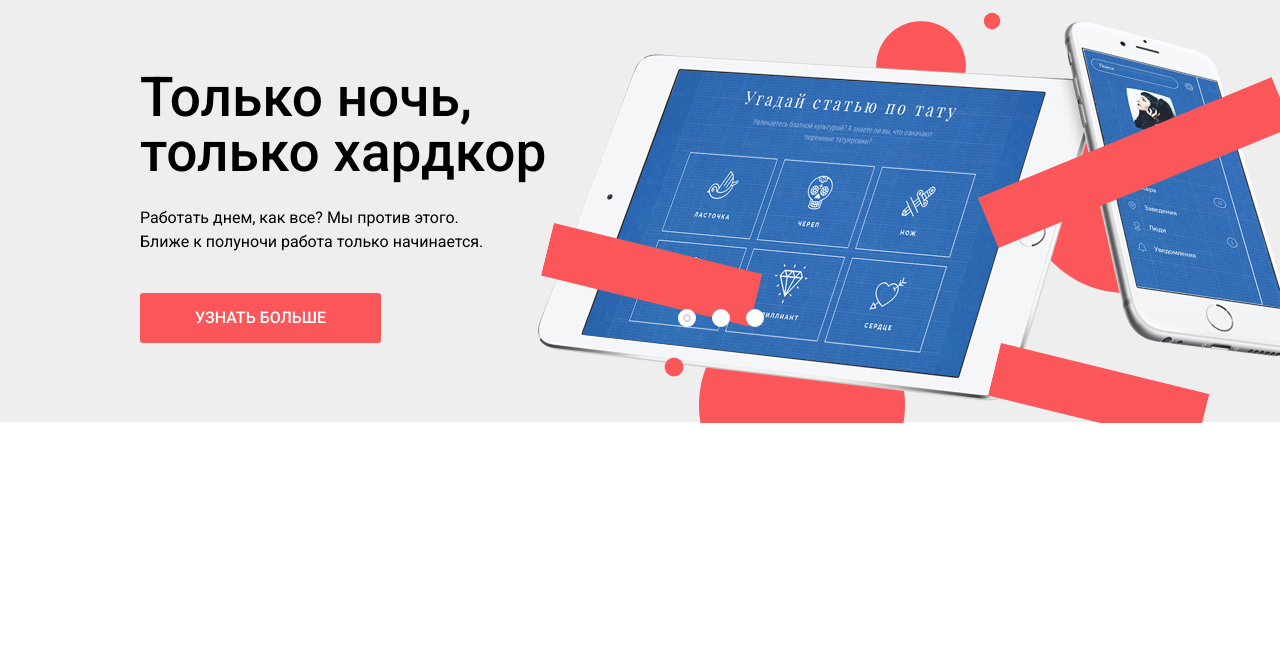
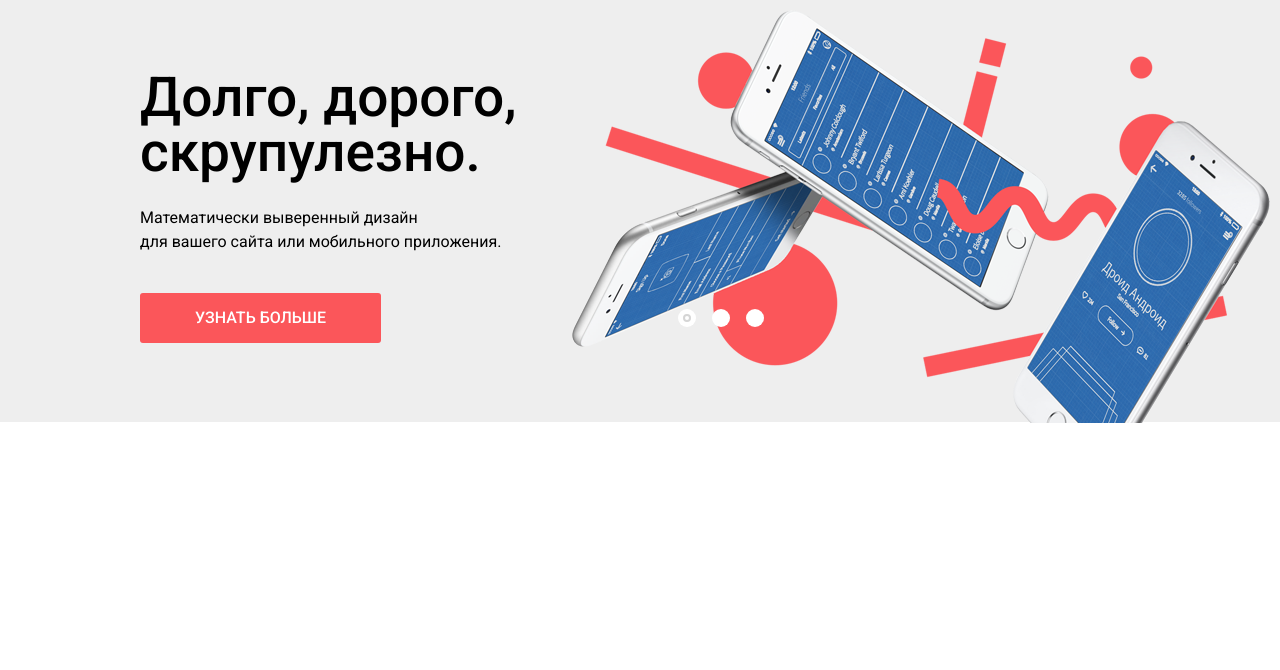
Before and after one commit to rmk1409/nerds-for-olya, a plain HTML site: page index.html in a window 1280 px wide. Both pictures are taken after a click on the button 687 px from the left and 441 px from the top of the page. Shown: the part 123-793 px from the top of the page. Drawn offline with Linux system fonts and the light colour scheme.

Commit message:
9 Animation done completely

```diff
--- a/css/style.css
+++ b/css/style.css
@@ -156,12 +156,13 @@ a {
   border: none;
 }
 
-.slider-button--active {
+.slider-button {
   position: relative;
 }
 
-.slider-button--active:before {
+.slider-button:before {
   content: "";
+  display: none;
   position: absolute;
   top: 5px;
   left: 5px;
@@ -170,6 +171,10 @@ a {
   background-color: transparent;
   border: 2px solid var(--gray-active);
   border-radius: 50%;
+}
+
+.slider-button--active:before {
+  display: block;
 }
 
 .site-navigation {
@@ -261,6 +266,7 @@ a {
   display: none;
 }
 
+
 .promo-slider-2::after {
   position: absolute;
   top: -78px;
@@ -274,7 +280,7 @@ a {
 }
 
 .promo-slider-3 {
-
+display: none;
 }
 
 .promo-slider-3::after {
@@ -287,6 +293,10 @@ a {
   background-image: url("../img/index/nerds-index-slide3.png");
   background-repeat: no-repeat;
   background-position: 0 0;
+}
+
+.promo-slider--active {
+  display: block;
 }
 
 .button--learn-more {
@@ -523,7 +533,6 @@ a {
   background-image: url("../img/footer/close-cross.svg");
   opacity: 0.3;
   outline: none;
-  border: none;
 }
 
 .button-modal-close:hover {
--- a/index.html
+++ b/index.html
@@ -39,7 +39,7 @@
   <section class="promo-block">
     <div class="container">
       <ul class="reset-list">
-        <li class="promo promo-slider-1">
+        <li class="promo promo-slider-1 promo-slider--active">
           <h2 class="promo-title">
             Долго, дорого, <br>
             скрупулезно.
@@ -75,15 +75,15 @@
       </ul>
       <ul class="slider-buttons reset-list">
         <li>
-          <button class="slider-button slider-button--active" type="button" aria-label="Первый слайд картинки"
+          <button class="slider-button slider-button--1 slider-button--active" type="button" aria-label="Первый слайд картинки"
                   title="Первый слайд картинки"></button>
         </li>
         <li>
-          <button class="slider-button" type="button" aria-label="Второй слайд картинки"
+          <button class="slider-button slider-button--2" type="button" aria-label="Второй слайд картинки"
                   title="Второй слайд картинки"></button>
         </li>
         <li>
-          <button class="slider-button" type="button" aria-label="Третий слайд картинки"
+          <button class="slider-button slider-button--3" type="button" aria-label="Третий слайд картинки"
                   title="Третий слайд картинки"></button>
         </li>
       </ul>
@@ -264,5 +264,6 @@
   <button class="button-modal-close" type="button" aria-label="Закрыть"></button>
 </section>
 <script src="js/login.js"></script>
+<script src="js/promo.js"></script>
 </body>
 </html>
--- /dev/null
+++ b/js/promo.js
@@ -0,0 +1,31 @@
+let SliderButton2 = document.querySelector(".slider-button--2");
+console.log(SliderButton2)
+let SliderButton1 = document.querySelector(".slider-button--1");
+let SliderButton3 = document.querySelector(".slider-button--3");
+let PromoSlider2 = document.querySelector(".promo-slider-2");
+let PromoSlider1 = document.querySelector(".promo-slider-1");
+let PromoSlider3 = document.querySelector(".promo-slider-3");
+
+SliderButton2.addEventListener("click", function (evt) {
+  evt.preventDefault();
+  document.querySelector(".slider-button--active").classList.remove("slider-button--active");
+  document.querySelector(".promo-slider--active").classList.remove("promo-slider--active");
+  SliderButton2.classList.add("slider-button--active");
+  PromoSlider2.classList.add("promo-slider--active");
+});
+
+SliderButton1.addEventListener("click", function (evt) {
+  evt.preventDefault();
+  document.querySelector(".slider-button--active").classList.remove("slider-button--active");
+  document.querySelector(".promo-slider--active").classList.remove("promo-slider--active");
+  SliderButton1.classList.add("slider-button--active");
+  PromoSlider1.classList.add("promo-slider--active");
+});
+
+SliderButton3.addEventListener("click", function (evt) {
+  evt.preventDefault();
+  document.querySelector(".slider-button--active").classList.remove("slider-button--active");
+  document.querySelector(".promo-slider--active").classList.remove("promo-slider--active");
+  SliderButton3.classList.add("slider-button--active");
+  PromoSlider3.classList.add("promo-slider--active");
+});
```
